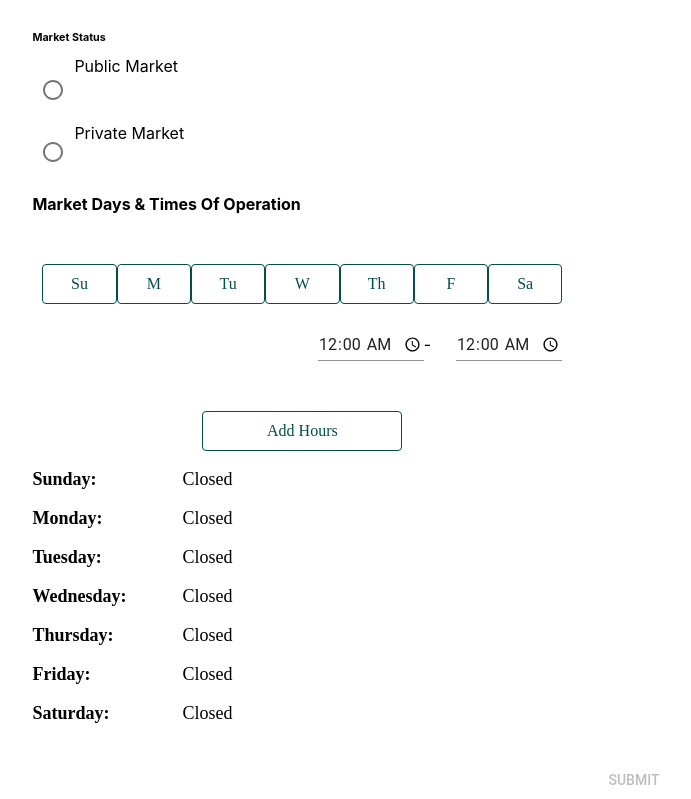
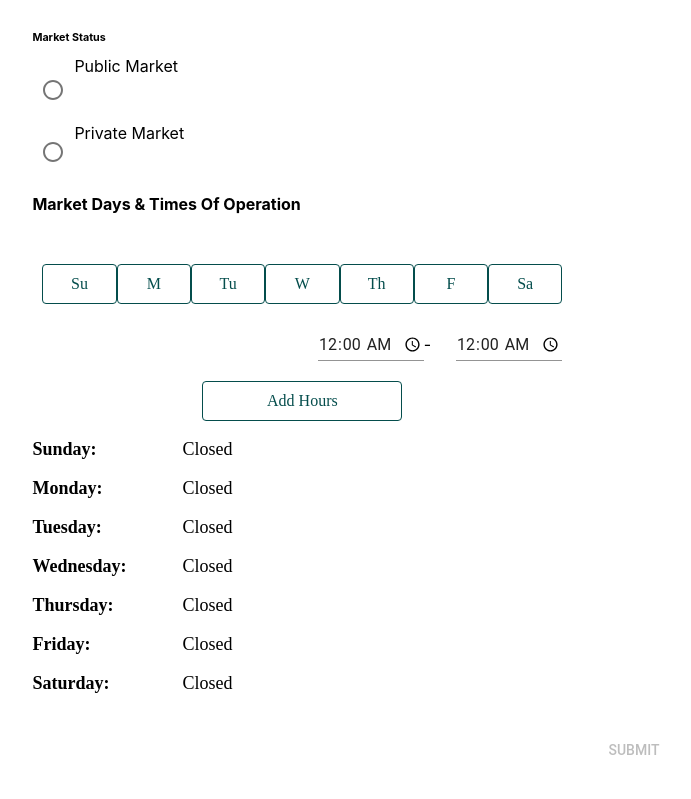
Before and after one commit to labs14-market-organizer/frontend, a React (Create React App) app: page /test in a window 1280 px wide. Shown: the part 774-1573 px from the top of the page, without its empty margins (6-697 px from the left). After the commit the page ends 1543 px from the top, so only its background shows below. Built offline with nearby package versions, Linux system fonts and the light colour scheme; a web font is replaced by a local one.

Commit message:
Added error code to hours when redux forms errors

```diff
--- a/src/routes/Market-Redux-forms.js
+++ b/src/routes/Market-Redux-forms.js
@@ -66,9 +66,11 @@ const renderTextField = ({
 />
 )};
 
-const renderRadioGroup = ({ label, input, ...rest}) => (
+const renderRadioGroup = ({ label, input, meta: { touched, error }, ...rest}) => (
   <RadioButtonGroup
     label={label}
+    error={touched && error ? error : ""}
+    errorText={true}
     {...input}
     {...rest}
     valueSelected={input.value}
@@ -77,14 +79,25 @@ const renderRadioGroup = ({ label, input, ...rest}) => (
 );
 
 const renderButton = ({ input,
-  label, prefunc, ...rest}) =>{
-  return (
+  label, prefunc, meta: { visited, error }, ...rest}) =>{
+  {
+    console.log(visited)
+    let witherror = {color: "red", display: "flex", flexDirection: "column", alignItems: "center", marginTop: "-30px", transition: "margin 0.2s"};
+    let noerror = {marginTop: "-50px"}
+    return (
+    <div style={visited && error ? witherror : noerror} >
+    {error && visited ? error : ""}
+    <br/>
     <Button
       onClick={e => {let opp = prefunc(e); input.onChange(JSON.stringify(opp));}}
+      error={visited && error ? error : ""}
+      errorText={true}
       {...input}
       {...rest}
+      style={error && visited ? {color: "red"} : {}}
     >{label}</Button>
-  );}
+    </div>
+  );}}
 const sleep = ms => new Promise(resolve => setTimeout(resolve, ms));
 
 
```
